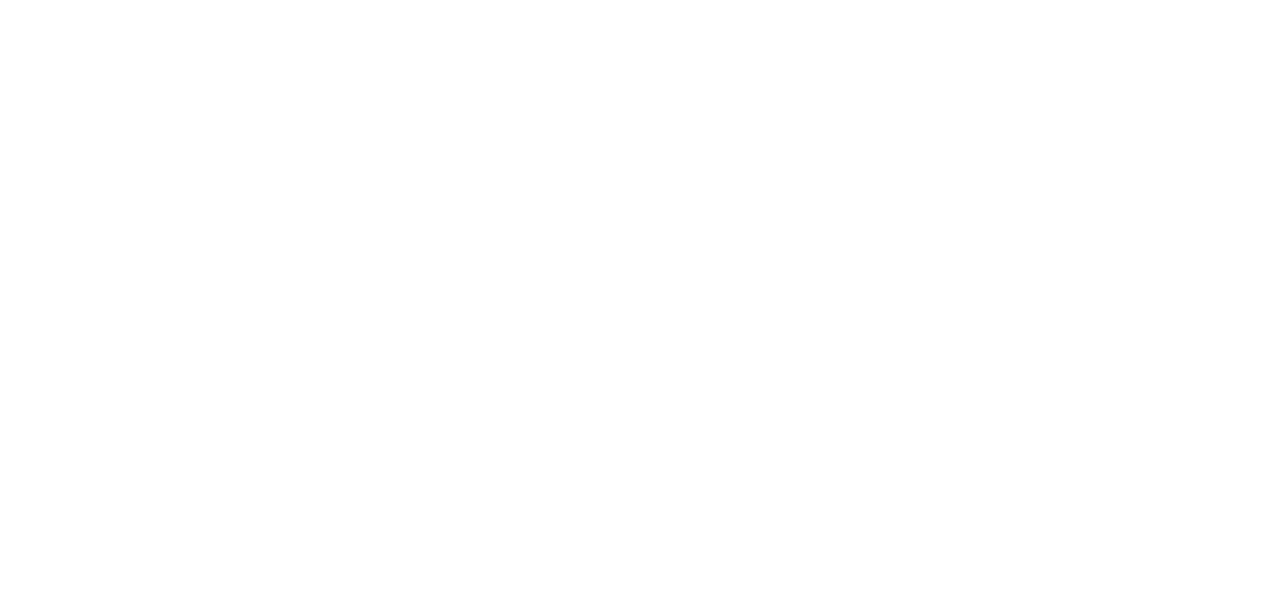
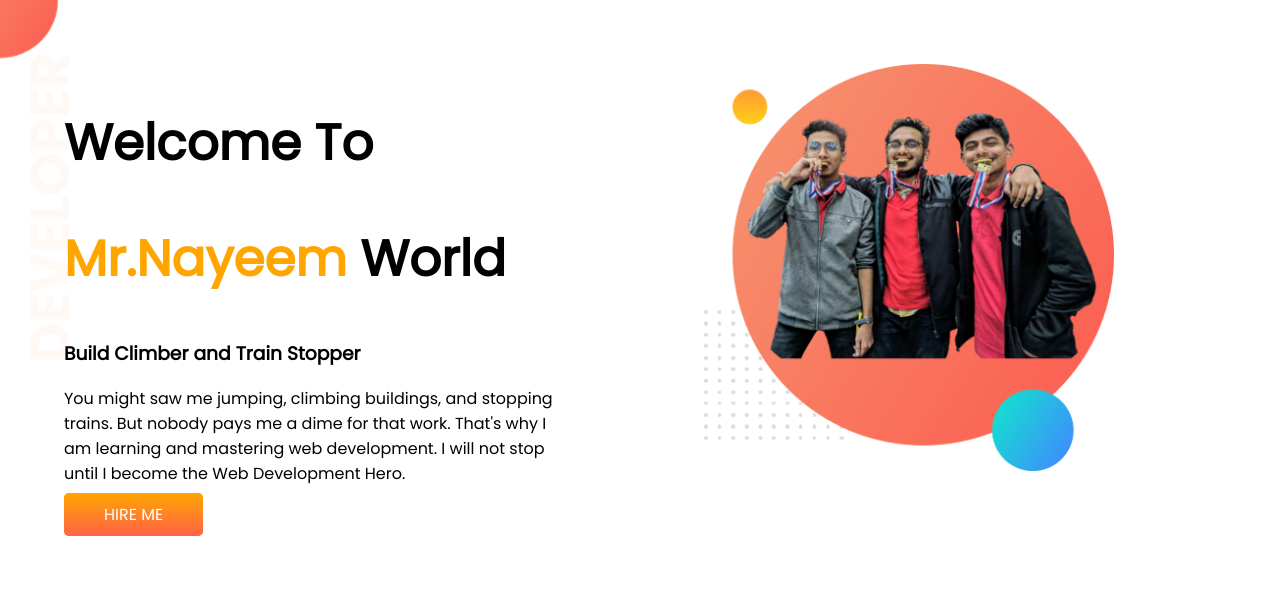
Before and after one commit to Minhajul1/developer-portfolio, a plain HTML site: page index.html in a window 1280 px wide. Drawn offline with Linux system fonts and the light colour scheme.

Commit message:
frist portfolio

```diff
--- a/index.html
+++ b/index.html
@@ -5,9 +5,25 @@
     <meta http-equiv="X-UA-Compatible" content="IE=edge">
     <meta name="viewport" content="width=device-width, initial-scale=1.0">
     <title>Minhajul Portfolio</title>
+    <link rel="preconnect" href="https://fonts.googleapis.com">
+    <link rel="preconnect" href="https://fonts.gstatic.com" crossorigin>
+    <link href="https://fonts.googleapis.com/css2?family=Poppins&display=swap" rel="stylesheet">
     <link rel="stylesheet" href="style.css">
 </head>
 <body>
+    <section class="top-banner">
+        <div class="half-width">
+            <h1>Welcome To</h1>
+            <h1 ><span class="orange">Mr.Nayeem</span> World</h1>
+            <h3>Build Climber and Train Stopper</h3>
+            <p>You might saw me jumping, climbing buildings, and stopping trains. But nobody pays me a dime for that work. That's why I am learning and mastering web development. I will not stop until I become the Web Development Hero.</p>
+            <a class="link-button" href="#">HIRE ME</a>
+        </div>
+
+        <div class="half-width">
+            <img src="images/iiuc.png" alt="">
+        </div>
+    </section>
 
 </body>
 </html>
--- a/style.css
+++ b/style.css
@@ -0,0 +1,32 @@
+body{
+    font-family: 'Poppins', sans-serif;
+    margin: 0%;
+}
+h1{
+    font-size: 50px;
+}
+.orange{
+    color: orange;
+}
+section{
+    display: flex;
+}
+.half-width{
+    width: 50%;
+    padding: 5%;
+}
+.half-width img{
+    width: 80%;
+}
+.link-button{
+    text-decoration: none;
+    background-color: orange;
+    padding: 10px 40px;
+    color: white;
+    border-radius: 5px;
+    background-image: linear-gradient(orange,tomato);
+}
+.top-banner{
+    background-image: url(images/top-banner.png);
+    background-repeat: no-repeat;
+}
```
Also changed, not shown: images/dream-bg.png (added), images/exp-bg.png (added), images/iiuc.png (added), images/jhankar.png (added), images/jhankar2.png (added), images/my-bg.png (added), images/my-bg2.png (added), images/top-banner.png (added), 10 other files.
